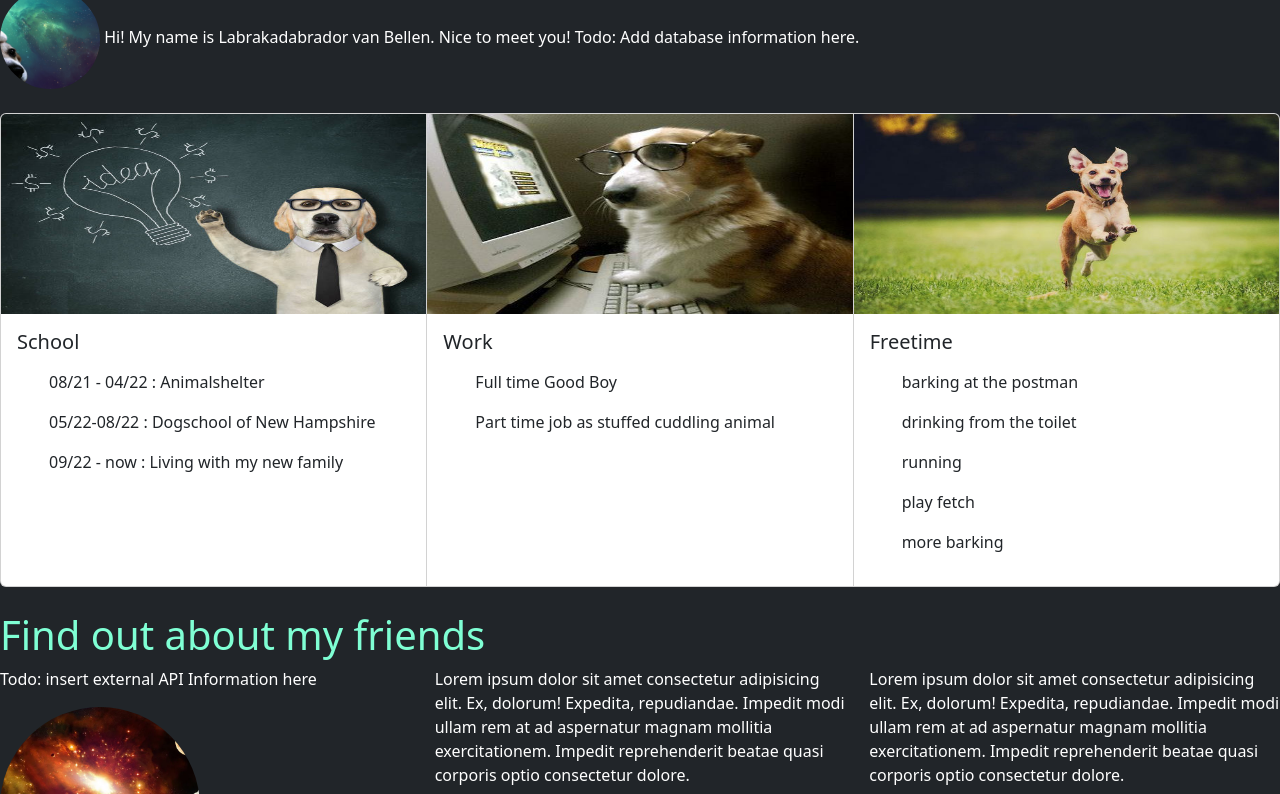
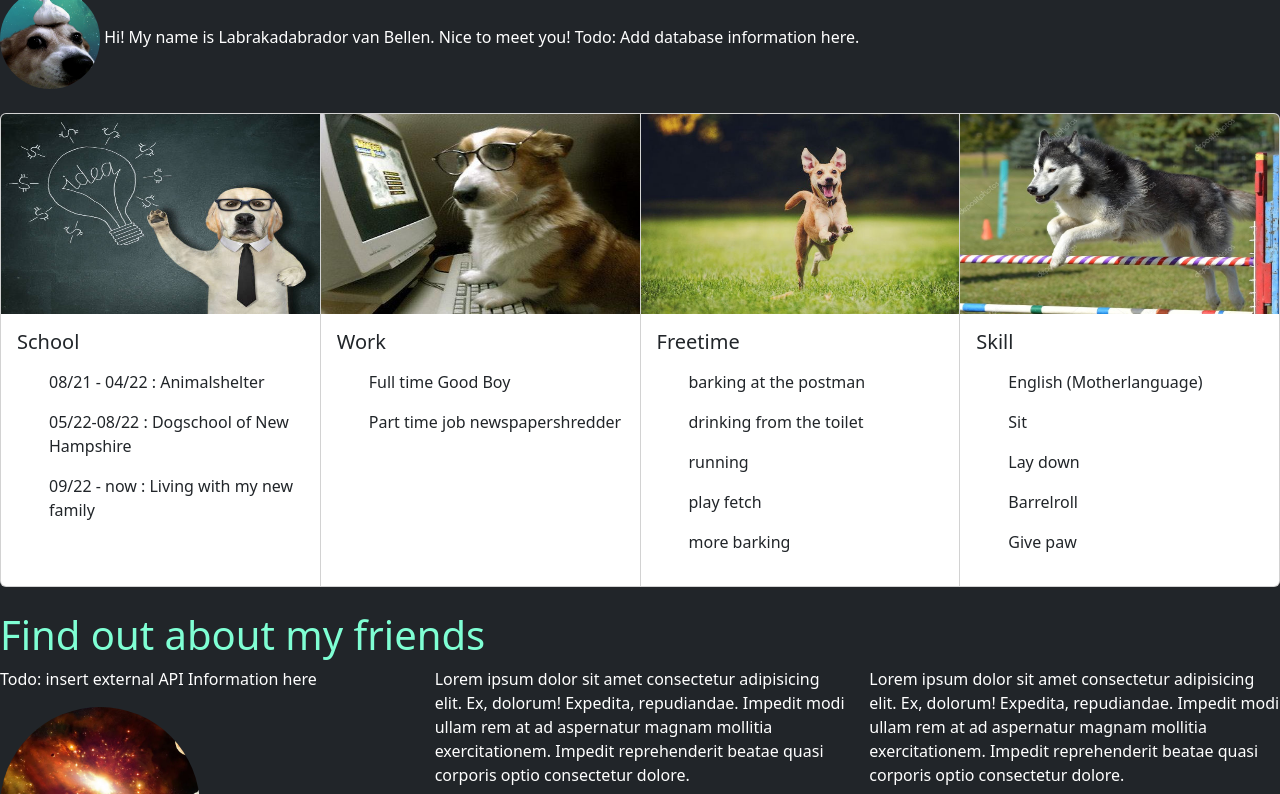
Before and after one commit to validevgb/Webapplicant, a plain HTML site: page index.html in a window 1280 px wide. Shown: the part 722-1516 px from the top of the page. Drawn offline with nearby package versions, Linux system fonts and the light colour scheme.

Commit message:
Update pictures

```diff
--- a/index.html
+++ b/index.html
@@ -99,7 +99,7 @@
     </div>
     <h1 class="myheader">More information about me</h1>
     <div class="text-white">
-      <img src="img/wallpaperflare.com_wallpaper.jpg" class="profilepic" />
+      <img src="img/profilepic.jpg" class="profilepic" />
       Hi! My name is Labrakadabrador van Bellen. Nice to meet you! Todo: Add database information here.
     </div>
     <br />
@@ -116,12 +116,12 @@
         </div>
       </div>
       <div class="card">
-        <img src="img/skills.jpg" class="card-img-top cvpics" alt="..." />
+        <img src="img/work.jpg" class="card-img-top cvpics" alt="..." />
         <div class="card-body">
           <h5 class="card-title">Work</h5>
           <p class="card-text">
             <ul>Full time Good Boy</ul>
-            <ul>Part time job as stuffed cuddling animal</ul>
+            <ul>Part time job newspapershredder</ul>
           </p>
         </div>
       </div>
@@ -135,6 +135,19 @@
             <ul>running</ul>
             <ul>play fetch</ul>
             <ul>more barking</ul>
+          </p>
+        </div>
+      </div>
+      <div class="card">
+        <img src="img/skill.jpg" class="card-img-top cvpics" alt="..." />
+        <div class="card-body">
+          <h5 class="card-title">Skill</h5>
+          <p class="card-text">
+            <ul>English (Motherlanguage)</ul>
+            <ul>Sit</ul>
+            <ul>Lay down</ul>
+            <ul>Barrelroll</ul>
+            <ul>Give paw</ul>
           </p>
         </div>
       </div>
@@ -177,4 +190,5 @@
       referrerpolicy="no-referrer-when-downgrade"
     ></iframe>
   </body>
+  <footer class="text-white">2023 created by Valentin Gutberlet</footer>
 </html>
```
Also changed, not shown: img/profilepic.jpg (added), img/skill.jpg (added), img/work.jpg (renamed from img/skills.jpg).
